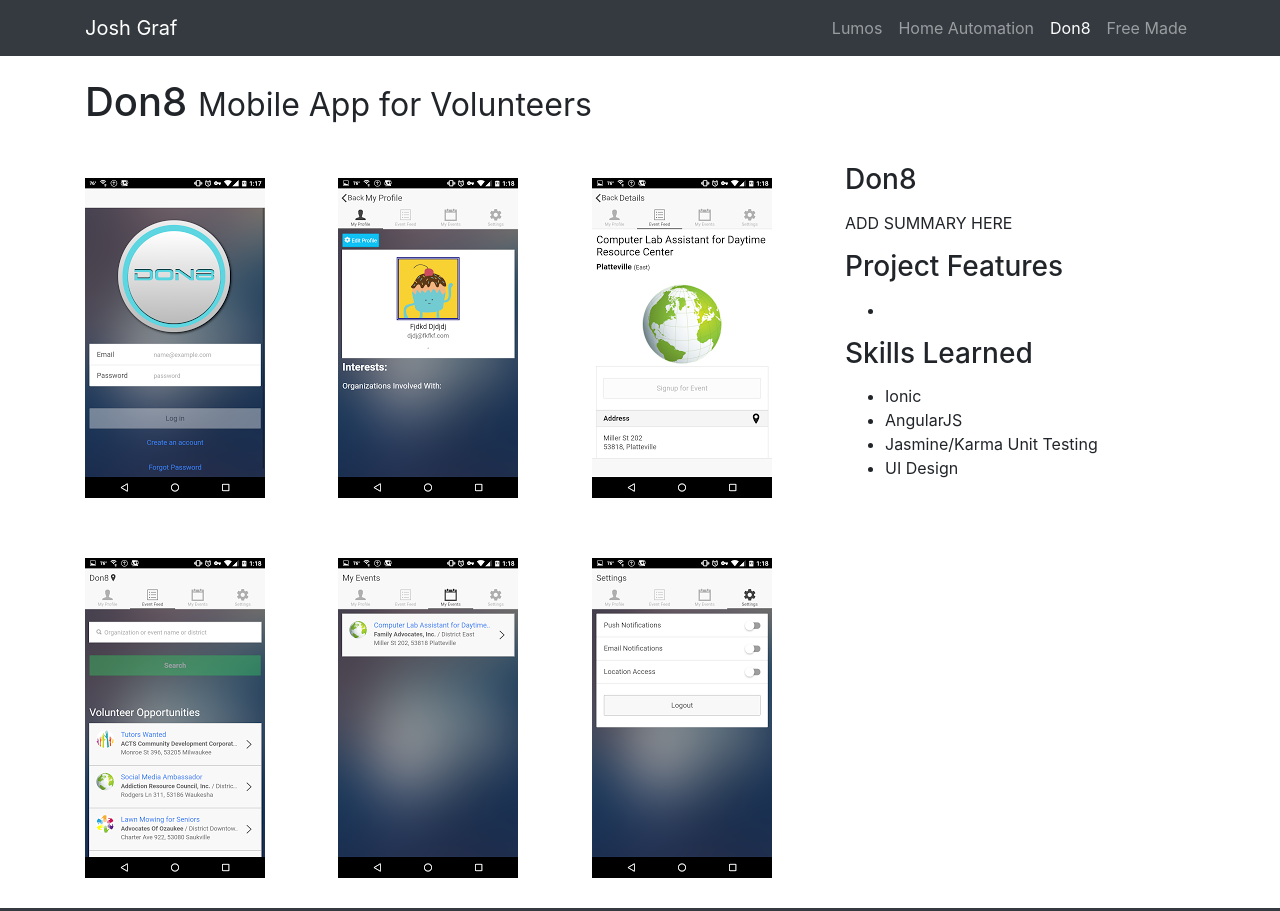
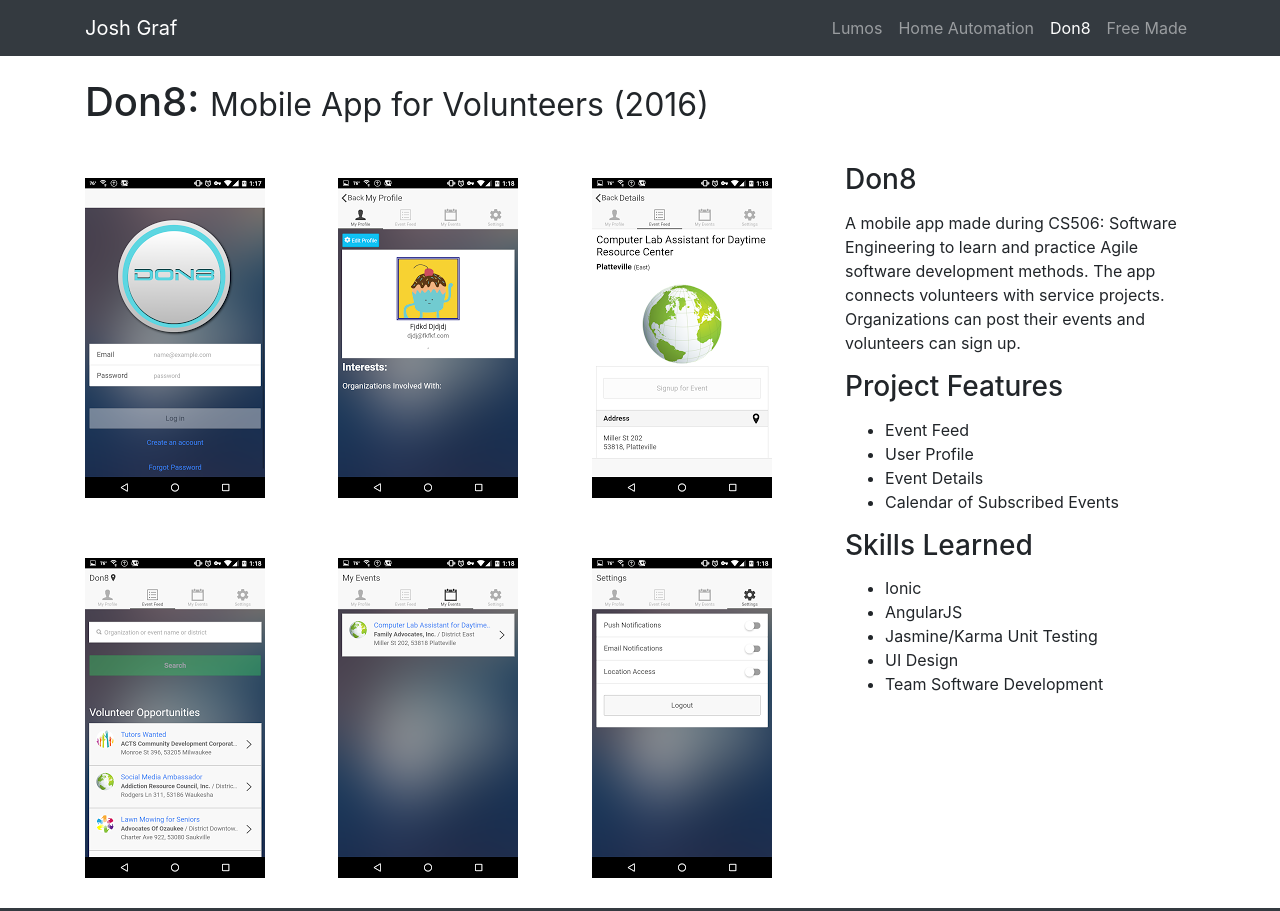
Before and after one commit to randragon42/personal-website, a website: page projects/don8.html in a window 1280 px wide. Shown: the top 911 px of the page. Drawn offline with Linux system fonts and the light colour scheme.

Commit message:
Flesh out descriptions on project pages

```diff
--- a/projects/don8.html
+++ b/projects/don8.html
@@ -27,8 +27,8 @@
     <div class="container">
 
       <!-- Portfolio Item Heading -->
-      <h1 class="my-4">Don8
-        <small>Mobile App for Volunteers</small>
+      <h1 class="my-4">Don8:
+        <small>Mobile App for Volunteers (2016)</small>
       </h1>
 
       <!-- Portfolio Item Row -->
@@ -36,10 +36,13 @@
 
         <div class="col-md-6 order-md-2 col-lg-4">
           <h3 class="my-3">Don8</h3>
-          <p>ADD SUMMARY HERE</p>
+          <p>A mobile app made during CS506: Software Engineering to learn and practice Agile software development methods. The app connects volunteers with service projects. Organizations can post their events and volunteers can sign up.</p>
           <h3 class="my-3">Project Features</h3>
           <ul>
-            <li></li>
+            <li>Event Feed</li>
+            <li>User Profile</li>
+            <li>Event Details</li>
+            <li>Calendar of Subscribed Events</li>
           </ul>
           <h3 class="my-3">Skills Learned</h3>
           <ul>
@@ -47,6 +50,7 @@
             <li>AngularJS</li>
             <li>Jasmine/Karma Unit Testing</li>
             <li>UI Design</li>
+            <li>Team Software Development</li>
           </ul>
         </div>
 
```
Also changed, not shown: projects/free-made.html (+1 -1 lines), projects/home-automation.html (+3 -3 lines), projects/lumos.html (+2 -2 lines).
